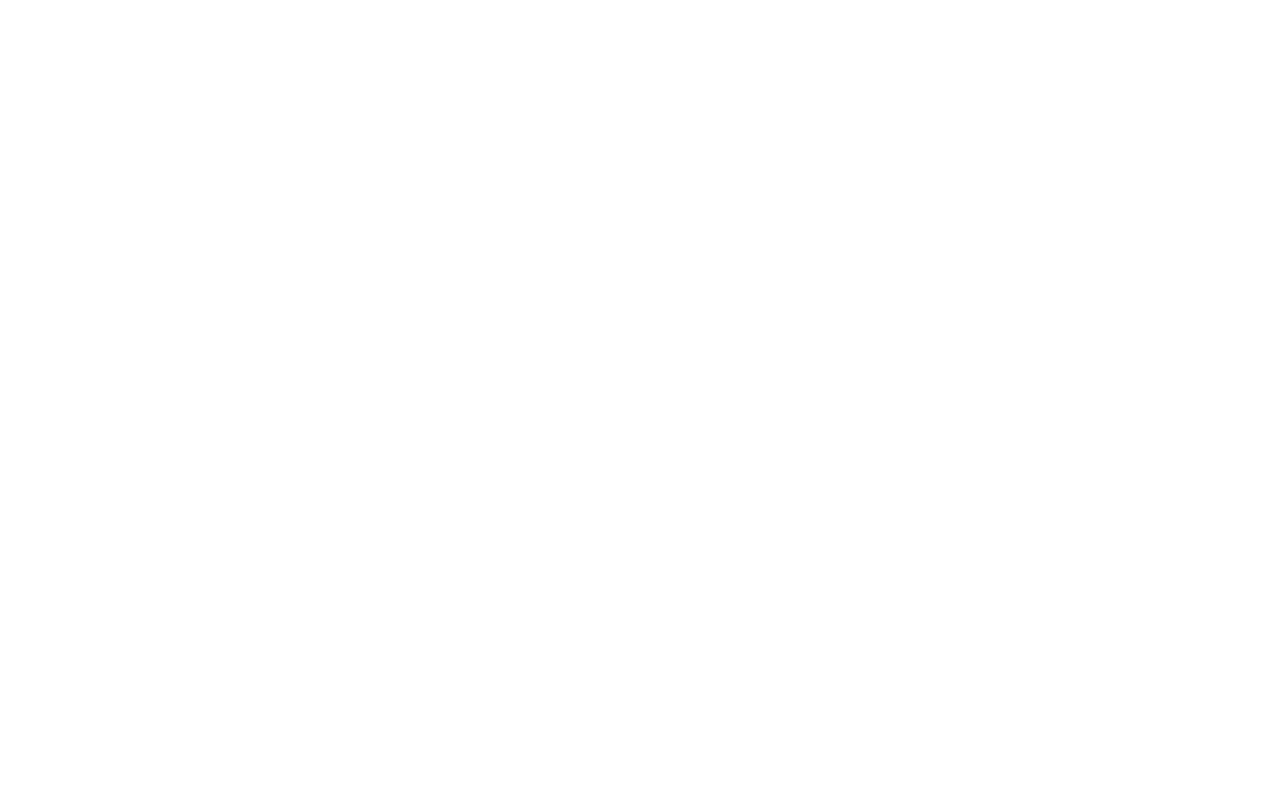
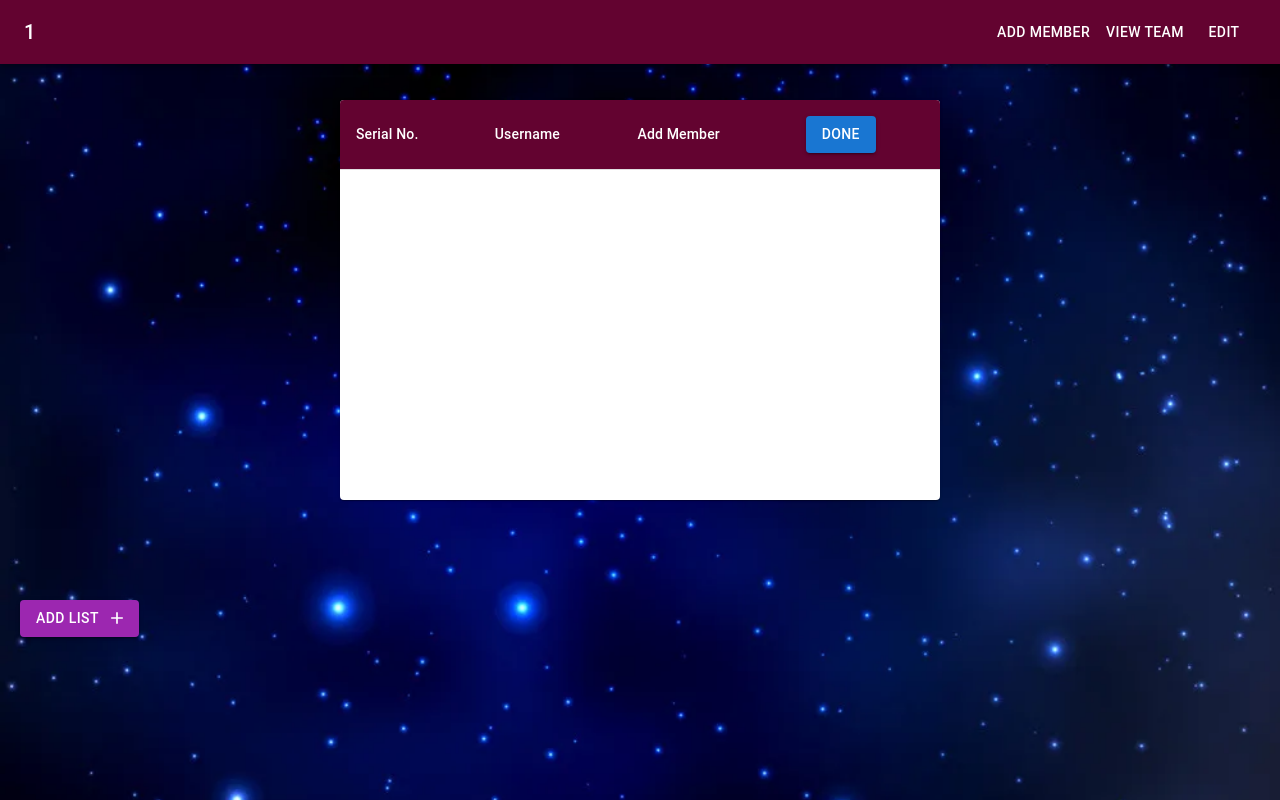
Before and after one commit to iamgoeldhruv/projecthub-frontend, a React (Create React App) app: page /projectapp/project/id/1/name/1 in a window 1280 px wide. Before the commit this address had no page. Built offline with nearby package versions, Linux system fonts and the light colour scheme; a web font is replaced by a local one.

Commit message:
added new member to project

```diff
--- a/src/App.js
+++ b/src/App.js
@@ -19,7 +19,7 @@ function App() {
 
       <Route path="/projectapp/" element={<SideNav />} />
       <Route path="/projectapp/newproject" element={<NewProjectform />} />
-      <Route path="/projectapp/project/id/:projectId" element={<Projectdetail />} />
+      <Route path="/projectapp/project/id/:projectId/name/:projectName" element={<Projectdetail />} />
 
 
     </Routes>
--- /dev/null
+++ b/src/app/features/projectlistslice.js
@@ -0,0 +1 @@
+import { createSlice } from '@reduxjs/toolkit';
--- a/src/components/NewProjectform.jsx
+++ b/src/components/NewProjectform.jsx
@@ -65,7 +65,7 @@ export default function AddressForm() {
     }).then((response)=>{
       if(response.status===201){
         var projectId=response.data.id;
-        navigate(`/projectapp/project/id/${projectId}`)
+        navigate(`/projectapp/project/id/${projectId}/name/${postData.name}`)
 
 
       }
--- a/src/components/ProjectDetailNavbar.jsx
+++ b/src/components/ProjectDetailNavbar.jsx
@@ -16,44 +16,18 @@ import Typography from '@mui/material/Typography';
 import Button from '@mui/material/Button';
 import { useDispatch, useSelector } from 'react-redux';
 import { fetchUsers, selectUsers } from '../app/features/userslice';
+import { useParams } from 'react-router-dom';
+
 
 const drawerWidth = 240;
 const navItems = ['Add Member', 'View Team', 'Edit'];
 
-// function UserTable({ users, onClose }) {
-//   return (
-//     <div style={{ position: 'absolute', top: '100px', right: '50px',zIndex:1000 }}>
-//       <table>
-//         <thead>
-//           <tr>
-//             <th>Username</th>
-//             <th>Action</th>
-//           </tr>
-//         </thead>
-//         <tbody>
-//           {users.map((user) => (
-//             <tr key={user.id}>
-//               <td>{user.username}</td>
-//               <td>
-//                 <Button variant="contained" color="primary" onClick={() => console.log(`Add ${user.username}`)}>
-//                   Add
-//                 </Button>
-//               </td>
-//             </tr>
-//           ))}
-//         </tbody>
-//       </table>
-//       <Button variant="contained" color="primary" onClick={onClose}>
-//         Done
-//       </Button>
-//     </div>
-//   );
-// }
 
 function ProjectDetailNavbar({ users, onButtonAction }) {
+  const { projectId, projectName } = useParams();
 
   const [mobileOpen, setMobileOpen] = React.useState(false);
-  const [showUserTable, setShowUserTable] = React.useState(false);
+  const [showUserTable, setShowUserTable] = React.useState(true);
 
 
   const handleDrawerToggle = () => {
@@ -74,7 +48,7 @@ function ProjectDetailNavbar({ users, onButtonAction }) {
   const drawerContent = (
     <div>
       <Typography variant="h6" sx={{ my: 2 }}>
-        Project Hub
+        ${projectName}
       </Typography>
       <Divider />
       <List>
@@ -92,7 +66,7 @@ function ProjectDetailNavbar({ users, onButtonAction }) {
   return (
     <Box sx={{ display: 'flex' }}>
       <CssBaseline />
-      <AppBar component="nav" sx={{ backgroundColor: 'black' }}>
+      <AppBar component="nav" sx={{ backgroundColor: '#630330' }}>
         <Toolbar>
           <IconButton
             color="inherit"
@@ -108,7 +82,8 @@ function ProjectDetailNavbar({ users, onButtonAction }) {
             component="div"
             sx={{ flexGrow: 1, display: { xs: 'none', sm: 'block' } }}
           >
-            PROJECT HUB
+           {projectName && projectName.toUpperCase()}
+
           </Typography>
           <Box sx={{ display: { xs: 'none', sm: 'block' } }}>
             {navItems.map((item) => (
--- a/src/containers/Dashboard.jsx
+++ b/src/containers/Dashboard.jsx
@@ -30,8 +30,8 @@ const Dashboard = () => {
   const navigate=useNavigate();
   const dispatch = useDispatch();
   const userProjects = useSelector(selectUserProjects);
-  const  exploreProject=(id)=>{
-    navigate(`/projectapp/project/id/${id}`);
+  const  exploreProject=(id,name)=>{
+    navigate(`/projectapp/project/id/${id}/name/${name}`);
   }
 
   useEffect(() => {
@@ -75,7 +75,7 @@ const Dashboard = () => {
                   </Typography>
                 </CardContent>
                 <CardActions>
-                  <Button variant="contained" size="small" endIcon={<ArrowForwardIcon />}  onClick={() => exploreProject(project.project_id)}>
+                  <Button variant="contained" size="small" endIcon={<ArrowForwardIcon />}  onClick={() => exploreProject(project.project_id,project.name)}>
                     Explore
                   </Button>
                 </CardActions>
--- a/src/containers/Projectdetail.jsx
+++ b/src/containers/Projectdetail.jsx
@@ -1,22 +1,55 @@
 import React, { useEffect, useState } from 'react';
 import { useDispatch, useSelector } from 'react-redux';
 import { fetchUsers, selectUsers } from '../app/features/userslice';
-import {
-  Paper,
-  Table,
-  TableBody,
-  TableCell,
-  TableContainer,
-  TableHead,
-  TableRow,
-  Button,
+import { Paper,Table,TableBody,TableCell,TableContainer,TableHead,TableRow,Button,IconButton,
 } from '@mui/material';
+import background from '../image/projectbackground.jpg';
 import ProjectDetailNavbar from '../components/ProjectDetailNavbar';
+// import List from '@mui/joy/List';
+// import ListItem from '@mui/joy/ListItem';
+import AddIcon from '@mui/icons-material/Add';
+import { useParams } from 'react-router-dom';
+import axios from 'axios';
+
 
 const UserTable = ({ users,setOpenTable }) => {
 
+
+  const { projectId, projectName } = useParams();
+
+
+
+
     const handleTableDone=()=>{
         setOpenTable(false)
+    }
+    const addmember=(user_id,project_id)=>{
+
+      const postData={
+        user: parseInt(user_id,10),
+        project: parseInt(project_id, 10)
+
+
+      }
+      axios.post('http://127.0.0.1:8000/api/add-member/',postData,{
+      headers: {
+        'Content-Type': 'application/json',
+        Authorization: "Token " + localStorage.getItem("token"),
+      },
+    }).then((response)=>{
+      if(response.status===201){
+        alert("NEW MEMBER IS ADDED")
+      }
+
+
+
+    }).catch((error) => {
+      if(error.response.status===400){
+        alert("USER IS ALREADY A MEMBER OF THIS PROJECT")
+      }
+
+
+    });
     }
 
     return (
@@ -38,12 +71,12 @@ const UserTable = ({ users,setOpenTable }) => {
             </TableHead>
             <TableBody>
               {users.map((user, index) => (
-                <TableRow key={user.id}  >
+                <TableRow key={user.user_id}  >
                   <TableCell>{index + 1}</TableCell>
                   {/* <TableCell>{user.profile_pic}</TableCell> */}
                   <TableCell>{user.first_name ? user.first_name + ' ' + user.last_name : user.username}</TableCell>
                   <TableCell>
-                    <Button variant="contained" color="primary">
+                    <Button variant="contained" color="primary" onClick={()=>addmember(user.user_id,projectId)}>
                       Add
                     </Button>
                   </TableCell>
@@ -59,22 +92,45 @@ const UserTable = ({ users,setOpenTable }) => {
 
 
 const Projectdetail = () => {
-    const [OpenTable, setOpenTable] = useState(false);
+
+  const [OpenTable, setOpenTable] = useState(true);
   const dispatch = useDispatch();
   const Users = useSelector(selectUsers);
   const [IsLoading, setIsLoading] = useState(false);
+  useEffect(() => {
+    dispatch(fetchUsers());
+  }, [dispatch]);
+
 
 
   const handleButtonAction = () => {
-    dispatch(fetchUsers());
+
+
     setOpenTable(true);
   };
+  const addList=()=>{
+    alert("new list added")
+  }
 
   return (
-    <div>
+    <div
+        style={{background: `url(${background})`,
+        backgroundSize:'cover',
+        backgroundRepeat: 'no-repeat',
+        backgroundPosition: 'center',
+        backgroundPosition: "center",
+        height: "100vh",
+        overflow: "hidden"}}>
       <ProjectDetailNavbar onButtonAction={handleButtonAction} />
 
+
       {OpenTable && <UserTable users={Users} setOpenTable={setOpenTable} />}
+
+      <Button variant="contained" color="secondary" endIcon={<AddIcon />} sx={{marginLeft:'20px',marginTop:'100px'}} onClick={addList} >
+        Add List
+      </Button>
+
+
 
     </div>
   );
```
Also changed, not shown: src/image/projectbackground.jpg (added).
